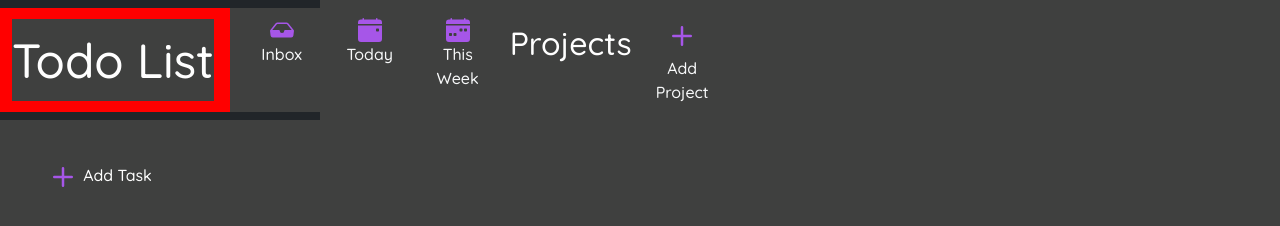
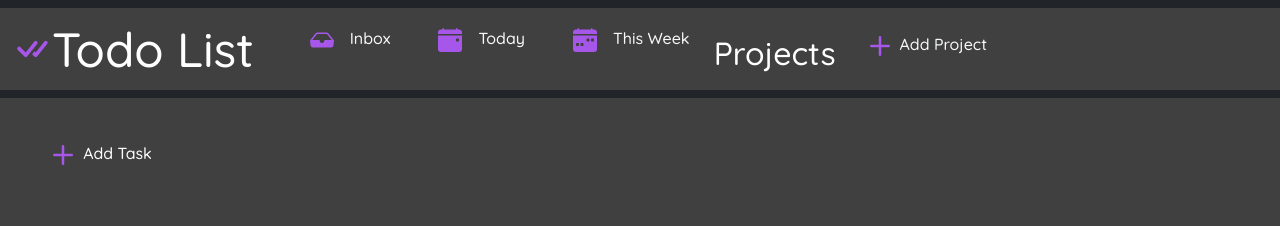
Before and after one commit to Apurcell88/todos, a website built with webpack: page dist/index.html in a window 1280 px wide. Built offline with nearby package versions, Linux system fonts and the light colour scheme.

Commit message:
messed around with styling.

```diff
--- a/src/style.css
+++ b/src/style.css
@@ -232,24 +232,12 @@ svg {
 }
 
 /* --------------- MEDIA QUERIES ----------- */
-@media screen and (min-width: 576px) {
+/* @media screen and (min-width: 700px) {
     #content {
-        display: flex;
-        width: 100vw;
-        height: 100vh;
-    }
+        this are from the default media query
 
-    nav {
-        width: 25vw;
         display: flex;
         flex-direction: column;
+        justify-content: flex-start;
     }
-
-    #inbox-section {
-        width: 75vw;
-    }
-
-    .container-fluid {
-        background-color: red;
-    }
-}
+} */
```
Also changed, not shown: dist/index.html, 1 other file.
